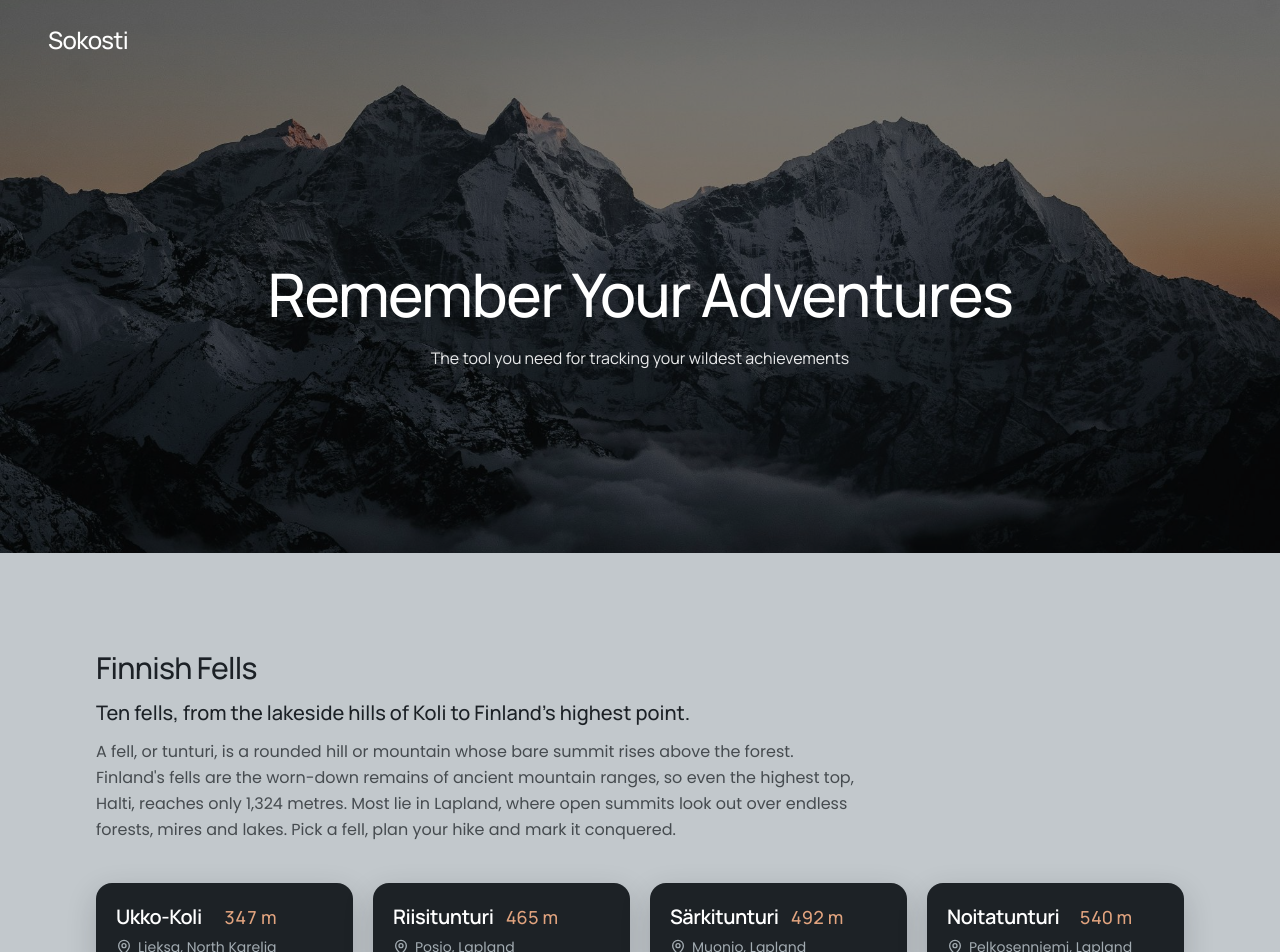
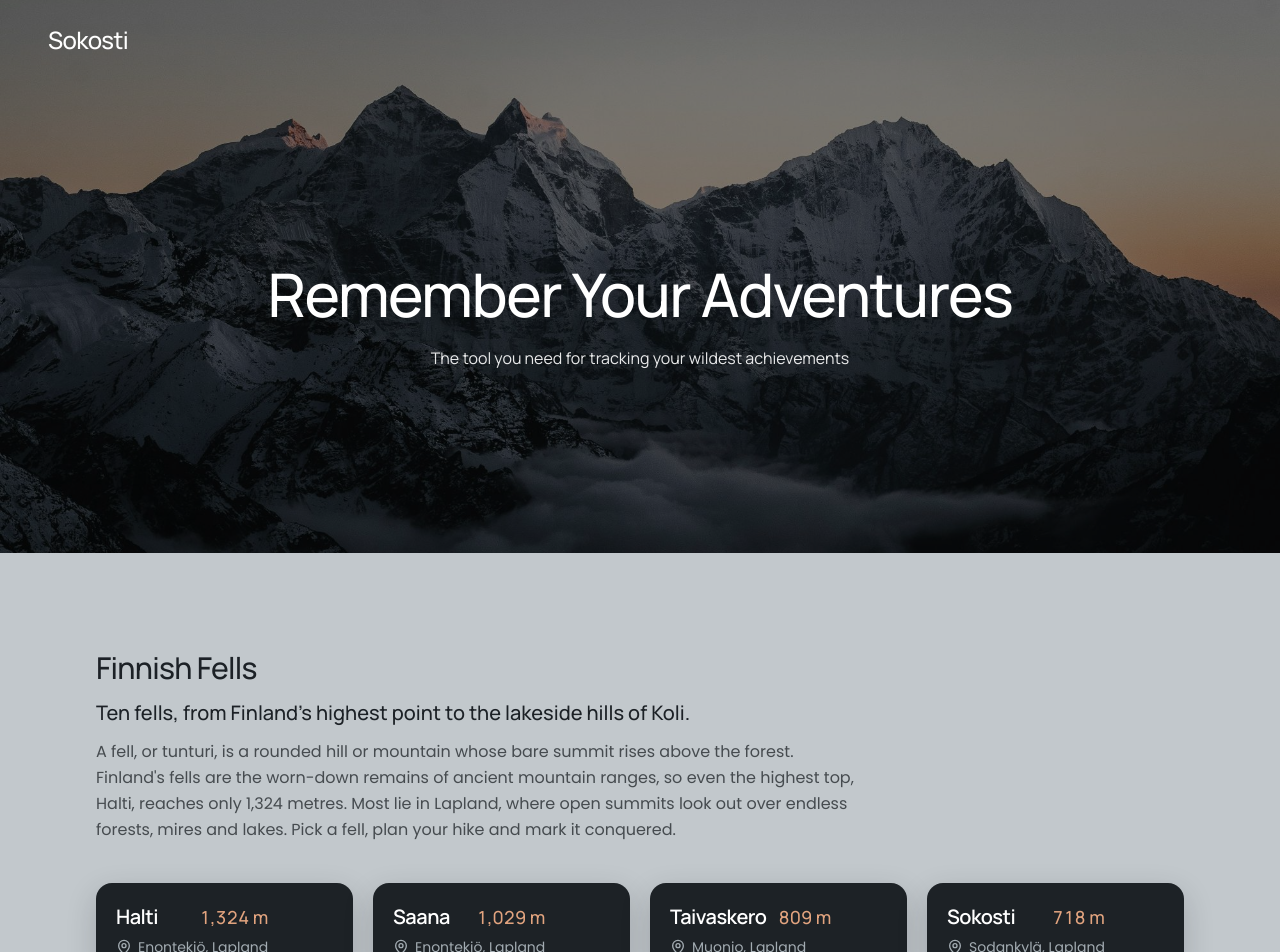
Before and after one commit to davidstrbian/landmark-app, a Next.js app: page / in a window 1280 px wide. Shown: the top 952 px of the page. Built offline with nearby package versions, Linux system fonts and the light colour scheme.

Commit message:
Sort fells from tallest to lowest
Halti now comes first and Ukko-Koli last. The fells subheader is
reworded to read in the same direction.

Co-Authored-By: Claude Opus 5.5 <noreply@anthropic.com>
Claude-Session: https://claude.ai/code/session_01GT8wKyKBeJVeQxkyZeicfX

```diff
--- a/components/FellsSection.tsx
+++ b/components/FellsSection.tsx
@@ -20,9 +20,9 @@ export function FellsSection({
 }: Props) {
   const [selectedId, setSelectedId] = useState<string | null>(null);
   const selected = fells.find((f) => f.id === selectedId) ?? null;
-  // Lowest to tallest.
+  // Tallest to lowest.
   const sorted = [...fells].sort(
-    (a, b) => (a.elevationM ?? 0) - (b.elevationM ?? 0),
+    (a, b) => (b.elevationM ?? 0) - (a.elevationM ?? 0),
   );
 
   return (
@@ -40,8 +40,8 @@ export function FellsSection({
           Finnish Fells
         </h2>
         <p className="mt-3 font-heading text-lg font-medium sm:text-xl">
-          Ten fells, from the lakeside hills of Koli to Finland&apos;s highest
-          point.
+          Ten fells, from Finland&apos;s highest point to the lakeside hills of
+          Koli.
         </p>
         <p className="mt-3 max-w-3xl font-body leading-relaxed text-mist-ink/75">
           A fell, or tunturi, is a rounded hill or mountain whose bare summit
```
Also changed, not shown: 1 other file (tests, documents, lock files or other folders).
